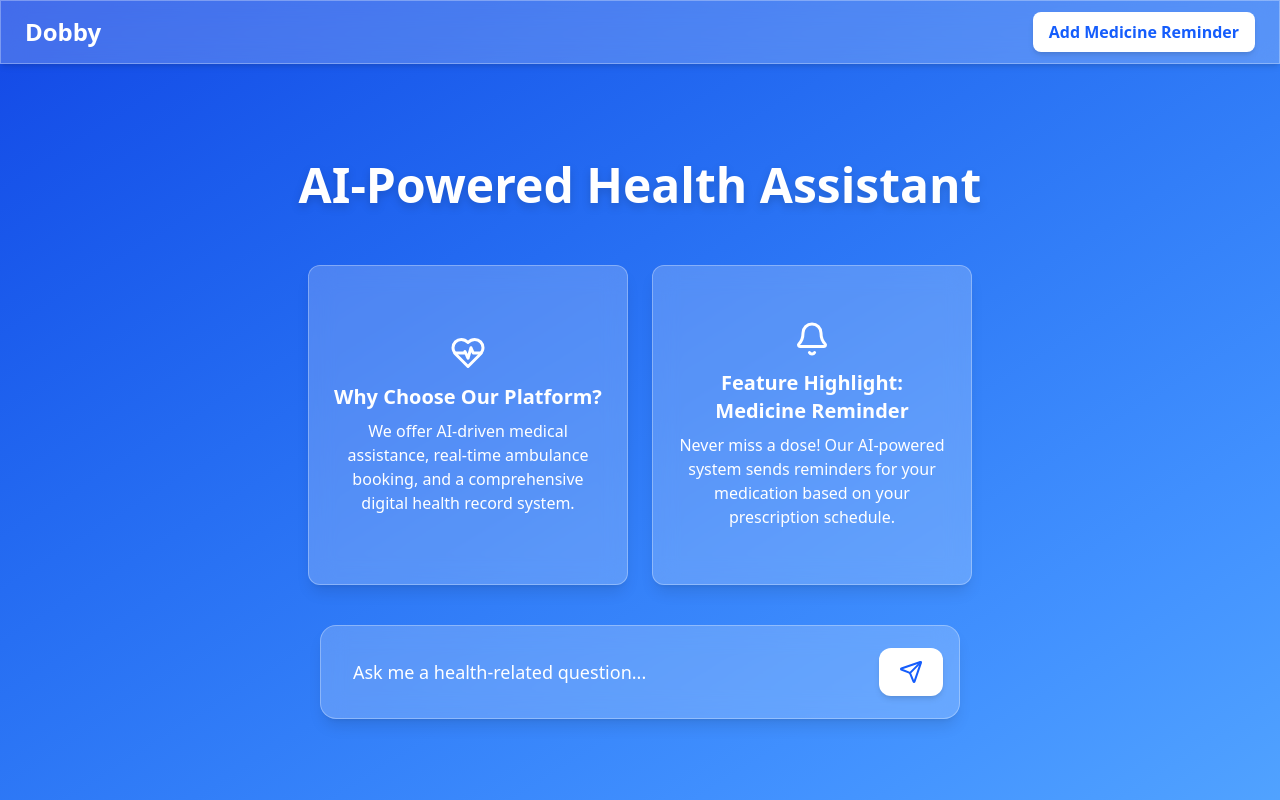
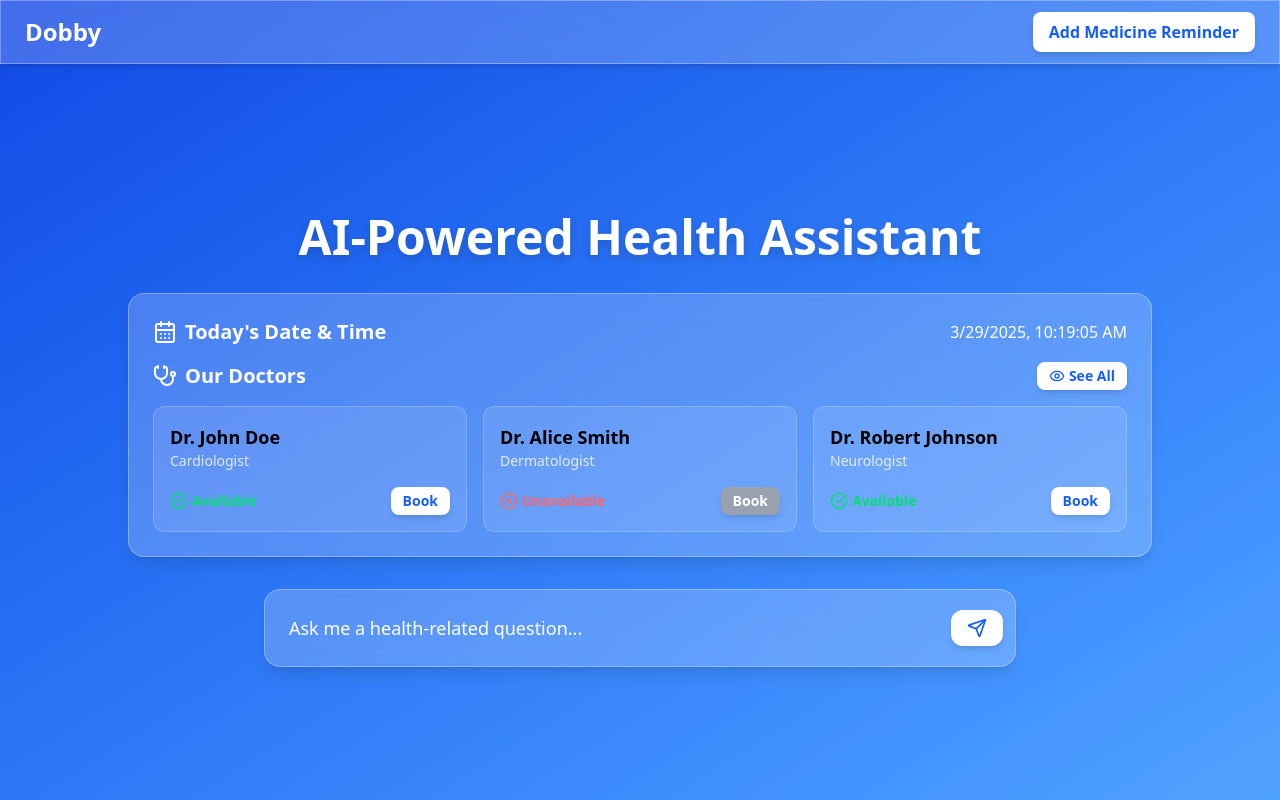
Before and after one commit to TuhinPramanik4/Dobby, a React (Vite) app in the folder Frontend/: page /dashboard in a window 1280 px wide. Built offline with nearby package versions, Linux system fonts and the light colour scheme.

Commit message:
Add new features

```diff
--- a/Frontend/src/App.jsx
+++ b/Frontend/src/App.jsx
@@ -5,6 +5,7 @@ import Landing_page from './Components/Landing_page'
 import Dashboard from './Components/Dashboard';
 import Medicine_Reminder from './Components/Medicine_Reminder';
 import Setnumber from './Components/Setnumber'
+import All_Doc from './Components/All_Doc';
 
 function App() {
   const [count, setCount] = useState(0)
@@ -16,6 +17,7 @@ function App() {
         <Route path="/dashboard" element={<Dashboard />} />
         <Route path="/Medicine_Reminder" element={<Medicine_Reminder />} />
         <Route path="/setnumber" element={<Setnumber />} />
+        <Route path="/alldoctor" element={<All_Doc/>}  />
       </Routes>
     </Router>
   )
--- a/Frontend/src/Components/Dashboard.jsx
+++ b/Frontend/src/Components/Dashboard.jsx
@@ -1,7 +1,6 @@
-import React, { useState } from "react";
-import { Send, Pill, Activity, HeartPulse, Bell, User, Menu } from "lucide-react";
+import React, { useState, useEffect } from "react";
+import { Send, Pill, Activity, Menu, CalendarDays, Stethoscope, CheckCircle, XCircle, Eye } from "lucide-react";
 import { motion } from "framer-motion";
-import {  useNavigate } from "react-router-dom";
 
 const Dashboard = () => {
     const [question, setQuestion] = useState("");
@@ -10,7 +9,18 @@ const Dashboard = () => {
     const [loading, setLoading] = useState(false);
     const [submitted, setSubmitted] = useState(false);
     const [menuOpen, setMenuOpen] = useState(false);
-    const navigate = useNavigate();
+    const [dateTime, setDateTime] = useState(new Date());
+
+    useEffect(() => {
+        const timer = setInterval(() => setDateTime(new Date()), 1000);
+        return () => clearInterval(timer);
+    }, []);
+
+    const doctors = [
+        { name: "Dr. John Doe", specialization: "Cardiologist", available: true },
+        { name: "Dr. Alice Smith", specialization: "Dermatologist", available: false },
+        { name: "Dr. Robert Johnson", specialization: "Neurologist", available: true },
+    ];
 
     const handleSubmit = async () => {
         if (question.trim() === "") return;
@@ -31,8 +41,17 @@ const Dashboard = () => {
             if (!res.ok) throw new Error("Failed to fetch response");
 
             const data = await res.json();
-            setResponse1(data.response1);
-            setResponse2(data.response2);
+
+            if (data.risky) {
+                alert("⚠ AI couldn't confidently answer your question. Please consult a doctor.");
+                setResponse1("");
+                setResponse2("");
+                setSubmitted(false);
+            } else {
+                setResponse1(data.response1);
+                setResponse2(data.response2);
+            }
+
         } catch (error) {
             console.error("Error fetching response:", error);
             setResponse1("⚠ Error fetching AI response. Please try again.");
@@ -43,123 +62,110 @@ const Dashboard = () => {
     };
 
     return (
-        <div className="w-full h-screen flex flex-col bg-gradient-to-br from-blue-700 to-blue-400 relative">
+        <div className="w-full h-screen flex flex-col bg-gradient-to-br from-blue-700 to-blue-400 overflow-auto">
 
             {/* Navbar */}
             <nav className="w-full h-16 flex items-center justify-between px-6 bg-white/20 backdrop-blur-md border border-white/30 shadow-md fixed top-0 left-0 z-50">
                 <h1 className="text-2xl font-bold text-white">Dobby</h1>
-
-                {/* Desktop Buttons */}
                 <div className="hidden md:flex items-center gap-4">
-                    <button className="bg-white text-blue-600 px-4 py-2 rounded-lg font-semibold shadow-md hover:bg-gray-200 transition"
-                     onClick={() => window.location.href = "http://localhost:5173/Medicine_Reminder"} >
-                        Add Medicine Reminder
-                    </button>
-
+                    <button className="bg-white text-blue-600 px-4 py-2 rounded-lg font-semibold shadow-md hover:bg-gray-200 transition" onClick={() => window.location.href = "/Medicine_Reminder"}>Add Medicine Reminder</button>
                 </div>
-
-                {/* Mobile Menu Button */}
-                <button className="md:hidden text-white" onClick={() => setMenuOpen(!menuOpen)}>
-                    <Menu size={28} />
-                </button>
+                <button className="md:hidden text-white" onClick={() => setMenuOpen(!menuOpen)}><Menu size={28} /></button>
             </nav>
 
-            {/* Mobile Dropdown Menu */}
+            {/* Mobile Menu */}
             {menuOpen && (
                 <div className="absolute top-16 right-6 bg-white/90 text-blue-600 rounded-lg shadow-lg p-3 flex flex-col gap-2 md:hidden z-50">
-                    <button className="px-4 py-2 text-lg font-semibold rounded-lg hover:bg-gray-200 transition" onClick={() => window.location.href = "http://localhost:5173/Medicine_Reminder"}>
-
-                        Add Medicine Reminder
-                    </button>
+                    <button className="px-4 py-2 text-lg font-semibold rounded-lg hover:bg-gray-200 transition" onClick={() => window.location.href = "/Medicine_Reminder"}>Add Medicine Reminder</button>
                 </div>
             )}
 
             {/* Main Content */}
-            <div className="flex-1 flex flex-col items-center justify-center w-full px-4 mt-16 overflow-auto">
-            <motion.h1
-    className="hidden sm:block text-3xl sm:text-4xl md:text-5xl font-bold text-white text-center drop-shadow-lg w-full py-4"
-    initial={{ opacity: 0, y: -20 }}
-    animate={{ opacity: 1, y: 0 }}
-    transition={{ duration: 0.8, ease: "easeOut" }}
->
-    AI-Powered Health Assistant
-</motion.h1>
+            <div className="flex-1 flex flex-col items-center justify-center w-full px-4 mt-20 space-y-8">
 
-                {/* Response Boxes */}
-                {(response1 || response2) && (
-                    <motion.div className="z-0 flex flex-col md:flex-row gap-6 w-full max-w-4xl mt-10 px-4">
-                        <motion.div
-                            className="bg-white/20 backdrop-blur-md p-6 rounded-2xl shadow-lg text-white text-lg text-center border border-white/30 flex-1"
-                            initial={{ opacity: 0, y: -10 }}
-                            animate={{ opacity: 1, y: 0 }}
-                            transition={{ duration: 0.5 }}
-                        >
-                            <Pill size={32} className="mx-auto mb-2" />
-                            <h2 className="text-xl font-semibold mb-2">Medicine to Take</h2>
-                            <p>{response1}</p>
-                        </motion.div>
-                        <motion.div
-                            className="bg-white/20 backdrop-blur-md p-6 rounded-2xl shadow-lg text-white text-lg text-center border border-white/30 flex-1"
-                            initial={{ opacity: 0, y: -10 }}
-                            animate={{ opacity: 1, y: 0 }}
-                            transition={{ duration: 0.5 }}
-                        >
-                            <Activity size={32} className="mx-auto mb-2" />
-                            <h2 className="text-xl font-semibold mb-2">Activities to Do</h2>
-                            <p>{response2}</p>
-                        </motion.div>
+                {/* Heading */}
+                <motion.h1 className="text-3xl sm:text-4xl md:text-5xl font-bold text-white text-center drop-shadow-lg" initial={{ opacity: 0, y: -20 }} animate={{ opacity: 1, y: 0 }} transition={{ duration: 0.8, ease: "easeOut" }}>
+                    AI-Powered Health Assistant
+                </motion.h1>
+
+                {/* DateTime + Doctors */}
+                {!submitted && (
+                    <motion.div className="bg-white/20 backdrop-blur-md p-6 shadow-lg rounded-2xl w-full max-w-5xl border border-white/30" initial={{ opacity: 0 }} animate={{ opacity: 1 }} transition={{ duration: 0.6 }}>
+
+                        {/* DateTime */}
+                        <div className="flex items-center justify-between mb-4 text-white flex-wrap gap-2">
+                            <div className="flex items-center gap-2"><CalendarDays size={24} /><h2 className="text-xl font-semibold">Today's Date & Time</h2></div>
+                            <p className="text-sm sm:text-base">{dateTime.toLocaleString()}</p>
+                        </div>
+
+                        {/* See All Button */}
+                        <div className="flex items-center justify-between mb-4 text-white">
+                            <h2 className="text-xl font-semibold flex items-center gap-2"><Stethoscope size={24}/> Our Doctors</h2>
+                            <button onClick={() => window.location.href = "/alldoctor"} className="flex items-center gap-1 bg-white text-blue-600 px-3 py-1 rounded-lg text-sm font-semibold shadow-md hover:bg-gray-200 transition">
+                                <Eye size={16}/> See All
+                            </button>
+                        </div>
+
+                        {/* Doctors Grid */}
+                        <div className="grid grid-cols-1 sm:grid-cols-2 lg:grid-cols-3 gap-4">
+                            {doctors.map((doc, idx) => (
+                                <div key={idx} className="flex flex-col justify-between bg-white/10 p-4 rounded-xl border border-white/20 space-y-2">
+                                    <div>
+                                        <h3 className="text-lg font-semibold">{doc.name}</h3>
+                                        <p className="text-sm text-white/80">{doc.specialization}</p>
+                                    </div>
+                                    <div className="flex items-center justify-between mt-2">
+                                        {doc.available ? (
+                                            <span className="flex items-center text-green-400 font-semibold text-sm"><CheckCircle size={18} className="mr-1" />Available</span>
+                                        ) : (
+                                            <span className="flex items-center text-red-400 font-semibold text-sm"><XCircle size={18} className="mr-1" />Unavailable</span>
+                                        )}
+                                        <button className={`px-3 py-1 rounded-lg text-xs sm:text-sm font-semibold shadow-md transition ${doc.available ? 'bg-white text-blue-600 hover:bg-gray-200' : 'bg-gray-400 text-white cursor-not-allowed'}`} disabled={!doc.available}>
+                                            Book
+                                        </button>
+                                    </div>
+                                </div>
+                            ))}
+                        </div>
+
                     </motion.div>
                 )}
 
-                {/* Feature Highlights */}
-                {!submitted && (
-                    <motion.div className="z-0 flex flex-col md:flex-row gap-6 justify-center items-center mt-10 px-4">
-                        <motion.div
-                            className="bg-white/20 backdrop-blur-md p-6 shadow-lg rounded-xl w-full sm:w-80 h-80 flex flex-col justify-center items-center border border-white/30 text-center"
-                            whileHover={{ scale: 1.05 }}
-                        >
-                            <HeartPulse size={36} className="text-white mb-3" />
-                            <h2 className="text-xl font-semibold text-white">Why Choose Our Platform?</h2>
-                            <p className="text-white mt-2">
-                                We offer AI-driven medical assistance, real-time ambulance booking, and a comprehensive digital health record system.
-                            </p>
+                {/* AI Responses */}
+                {(response1 || response2) && (
+                    <motion.div className="flex flex-col md:flex-row gap-4 w-full max-w-5xl">
+
+                        <motion.div className="bg-white/20 backdrop-blur-md p-4 rounded-2xl shadow-lg text-white text-base text-center border border-white/30 flex-1" initial={{ opacity: 0, y: -10 }} animate={{ opacity: 1, y: 0 }} transition={{ duration: 0.5 }}>
+                            <Pill size={28} className="mx-auto mb-1" />
+                            <h2 className="text-lg font-semibold mb-1">Medicine to Take</h2>
+                            <p className="text-sm sm:text-base">{response1}</p>
                         </motion.div>
 
-                        <motion.div
-                            className="bg-white/20 backdrop-blur-md p-6 shadow-lg rounded-xl w-full sm:w-80 h-80 flex flex-col justify-center items-center border border-white/30 text-center"
-                            whileHover={{ scale: 1.05 }}
-                        >
-                            <Bell size={36} className="text-white mb-3" />
-                            <h2 className="text-xl font-semibold text-white">Feature Highlight: Medicine Reminder</h2>
-                            <p className="text-white mt-2">
-                                Never miss a dose! Our AI-powered system sends reminders for your medication based on your prescription schedule.
-                            </p>
+                        <motion.div className="bg-white/20 backdrop-blur-md p-4 rounded-2xl shadow-lg text-white text-base text-center border border-white/30 flex-1" initial={{ opacity: 0, y: -10 }} animate={{ opacity: 1, y: 0 }} transition={{ duration: 0.5 }}>
+                            <Activity size={28} className="mx-auto mb-1" />
+                            <h2 className="text-lg font-semibold mb-1">Activities to Do</h2>
+                            <p className="text-sm sm:text-base">{response2}</p>
                         </motion.div>
+
                     </motion.div>
                 )}
 
-                {/* Input Box */}
-                <div className="w-full max-w-2xl px-4 mt-10">
-                    <motion.div
-                        className="flex gap-3 items-center bg-white/20 backdrop-blur-md p-4 rounded-2xl shadow-lg border border-white/30"
-                        whileHover={{ scale: 1.02 }}
-                    >
+                {/* Question Input */}
+                <div className="w-full max-w-3xl px-2">
+                    <motion.div className="flex gap-2 items-center bg-white/20 backdrop-blur-md p-3 rounded-2xl shadow-lg border border-white/30 flex-wrap" whileHover={{ scale: 1.02 }}>
                         <input
-                            className="flex-1 p-4 text-lg border-none outline-none bg-transparent text-white placeholder-white w-full"
+                            className="flex-1 p-3 text-base sm:text-lg border-none outline-none bg-transparent text-white placeholder-white w-full"
                             type="text"
                             placeholder="Ask me a health-related question..."
                             value={question}
                             onChange={(e) => setQuestion(e.target.value)}
                         />
-                        <motion.button
-                            className="bg-white text-blue-600 px-5 py-3 rounded-xl flex items-center gap-2 text-lg font-semibold shadow-md hover:bg-gray-200 transition"
-                            onClick={handleSubmit}
-                            whileTap={{ scale: 0.9 }}
-                        >
-                            <Send size={24} />
+                        <motion.button className="bg-white text-blue-600 px-4 py-2 rounded-xl flex items-center gap-2 text-sm sm:text-lg font-semibold shadow-md hover:bg-gray-200 transition" onClick={handleSubmit} whileTap={{ scale: 0.95 }}>
+                            <Send size={20} />
                         </motion.button>
                     </motion.div>
                 </div>
+
             </div>
         </div>
     );
```
Also changed, not shown: Frontend/src/Components/All_Doc.jsx (added, +9 -0 lines), 1 other file (tests, documents, lock files or other folders).
